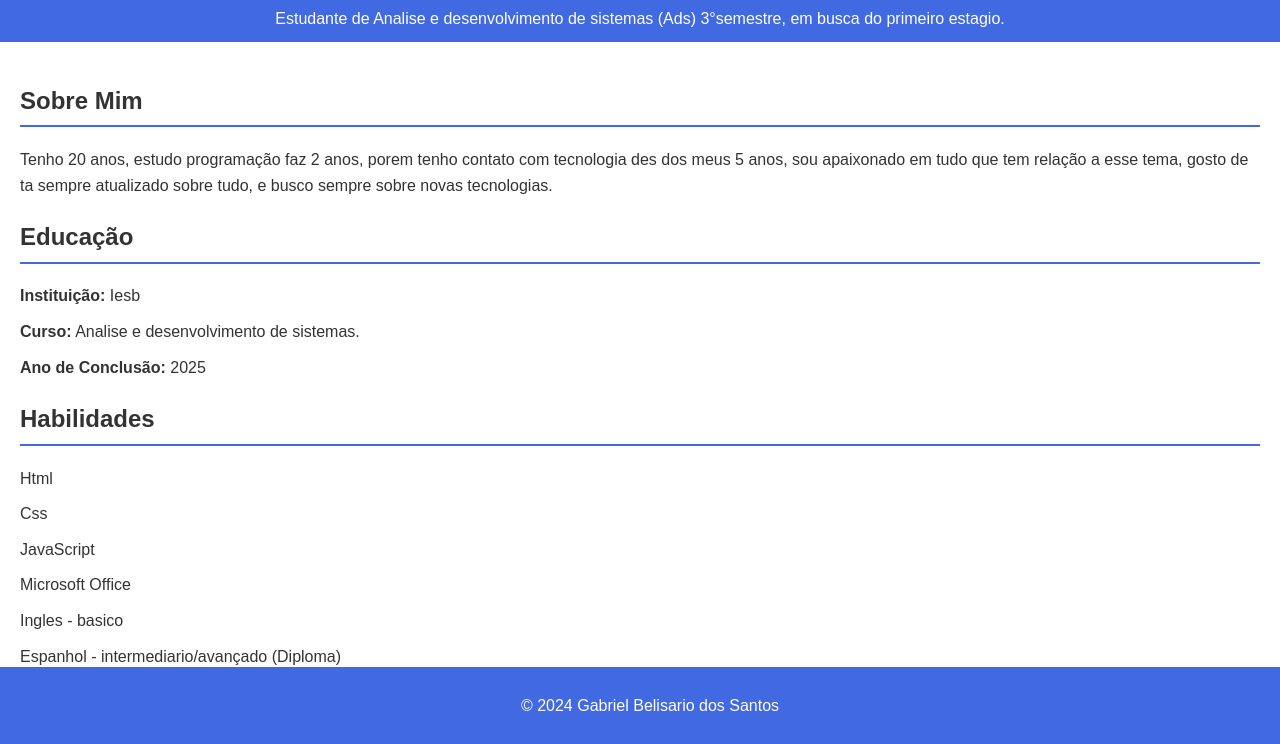
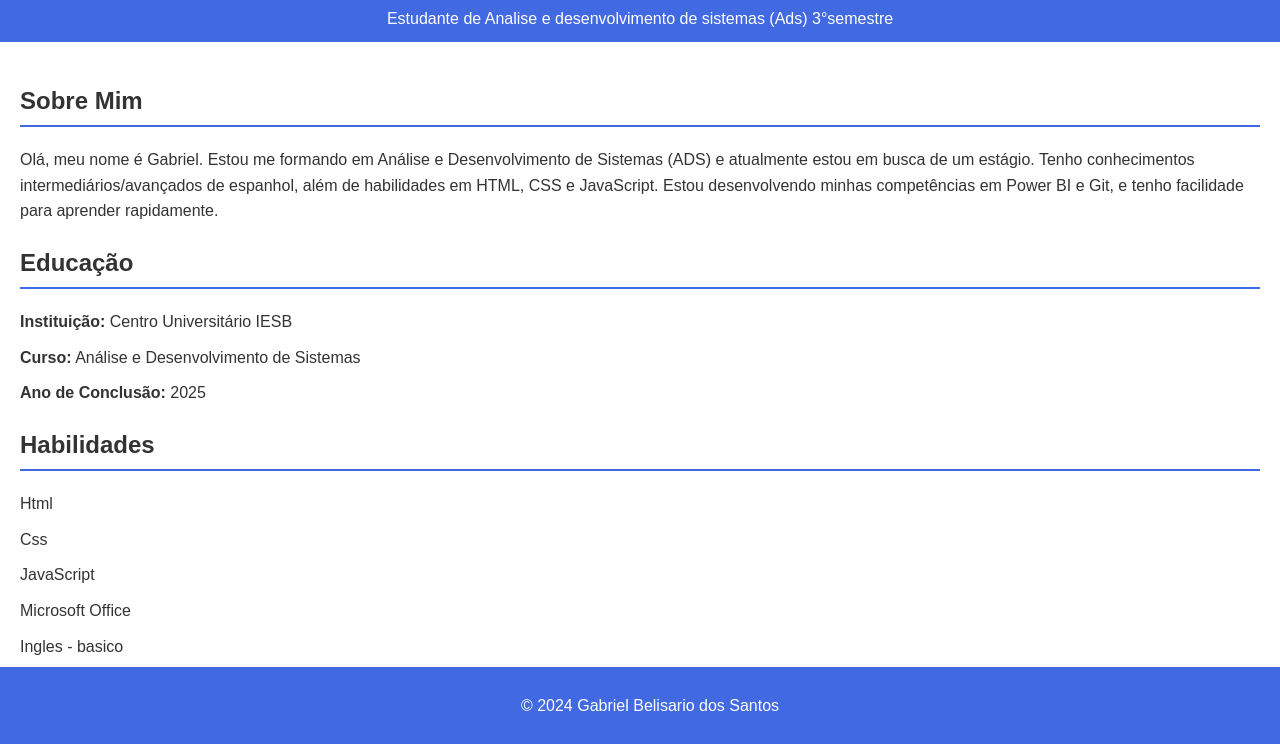
Before and after one commit to gabriel-Belisario2134/Curriculo, a plain HTML site: page index.html in a window 1280 px wide. Shown: the part 55-799 px from the top of the page. Drawn offline with Linux system fonts and the light colour scheme.

Commit message:
Corrigi o Sobre mim

```diff
--- a/index.html
+++ b/index.html
@@ -9,20 +9,20 @@
 <body>
     <header>
         <h1>Gabriel Belisario dos Santos</h1>
-        <p>Estudante de Analise e desenvolvimento de sistemas (Ads) 3°semestre, em busca do primeiro estagio.</p>
+        <p>Estudante de Analise e desenvolvimento de sistemas (Ads) 3°semestre</p>
     </header>
 
     <main>
         <section id="about">
             <h2>Sobre Mim</h2>
-            <p>Tenho 20 anos, estudo programação faz 2 anos, porem tenho contato com tecnologia des dos meus 5 anos, sou apaixonado em tudo que tem relação a esse tema, gosto de ta sempre atualizado sobre tudo, e busco sempre sobre novas tecnologias.</p>
+            <p>Olá, meu nome é Gabriel. Estou me formando em Análise e Desenvolvimento de Sistemas (ADS) e atualmente estou em busca de um estágio. Tenho conhecimentos intermediários/avançados de espanhol, além de habilidades em HTML, CSS e JavaScript. Estou desenvolvendo minhas competências em Power BI e Git, e tenho facilidade para aprender rapidamente.</p>
         </section>
 
         <section id="education">
             <h2>Educação</h2>
             <ul>
-                <li><strong>Instituição:</strong> Iesb</li>
-                <li><strong>Curso:</strong> Analise e desenvolvimento de sistemas.</li>
+                <li><strong>Instituição:</strong> Centro Universitário IESB </li>
+                <li><strong>Curso:</strong> Análise e Desenvolvimento de Sistemas</li>
                 <li><strong>Ano de Conclusão:</strong> 2025</li>
             </ul>
         </section>
--- a/styles.css
+++ b/styles.css
@@ -9,7 +9,7 @@ body {
 header {
     background: royalblue;
     color: white;
-    padding: 10px 10px;
+    padding: 10px 30px;
     text-align: center;
 }
 
```
